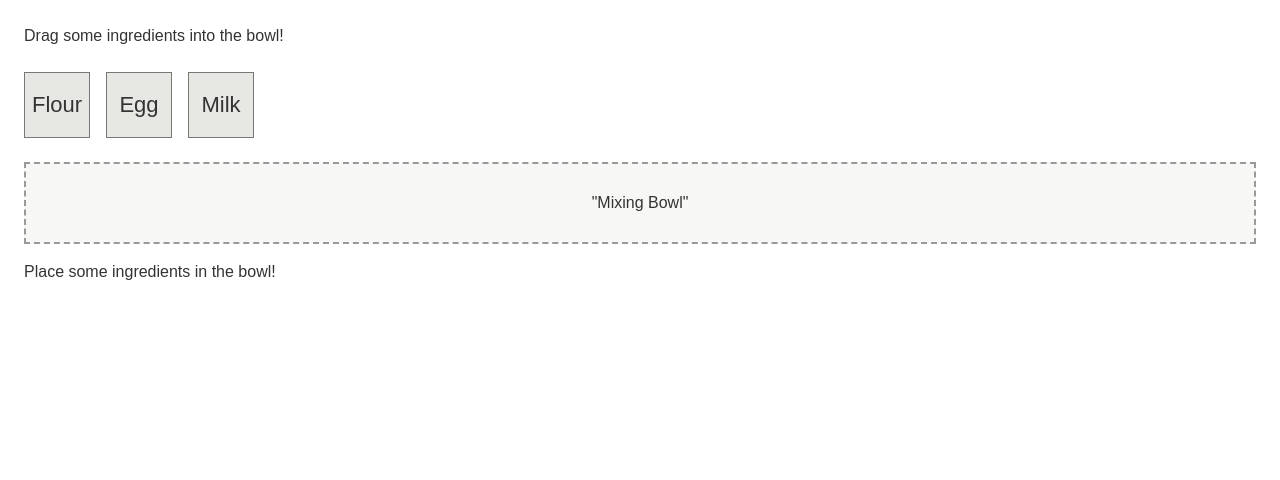
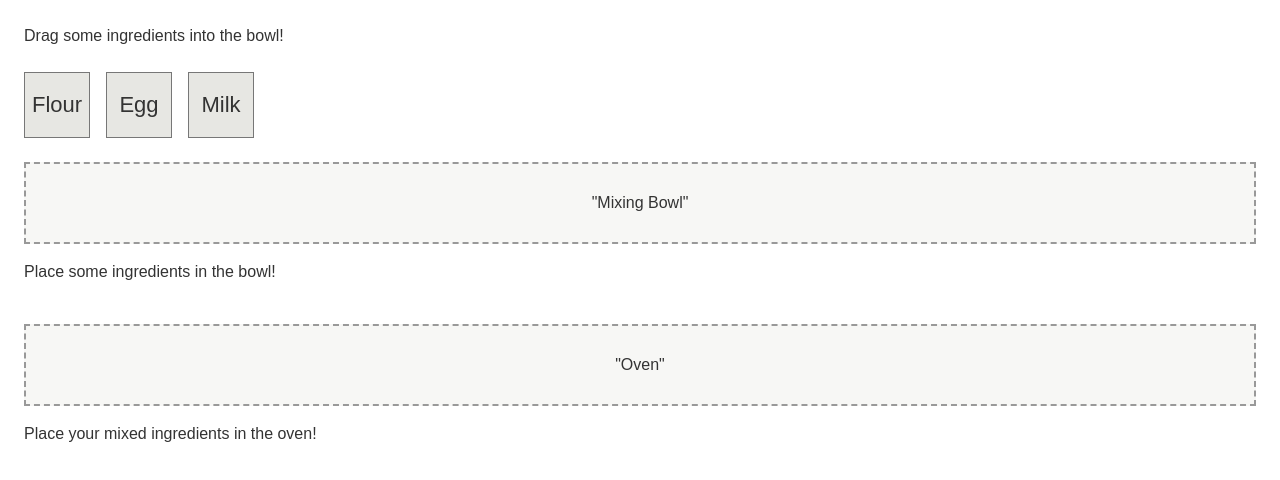
Before and after one commit to SquigBoi/Art101-Team11-Final-Project, a plain HTML site: page testing/fp02.html in a window 1280 px wide. Drawn offline with nearby package versions, Linux system fonts and the light colour scheme.

Commit message:
Update fp02.html

```diff
--- a/testing/fp02.html
+++ b/testing/fp02.html
@@ -18,5 +18,9 @@
     </div>
     <div id="target">"Mixing Bowl"</div>
     <p id="result" aria-live="polite">Place some ingredients in the bowl!</p>
+
+<div id="target">"Oven"</div>
+<p id="result" aria-live="polite">Place your mixed ingredients in the oven!</p>
+
 </body>
 </html>
```
